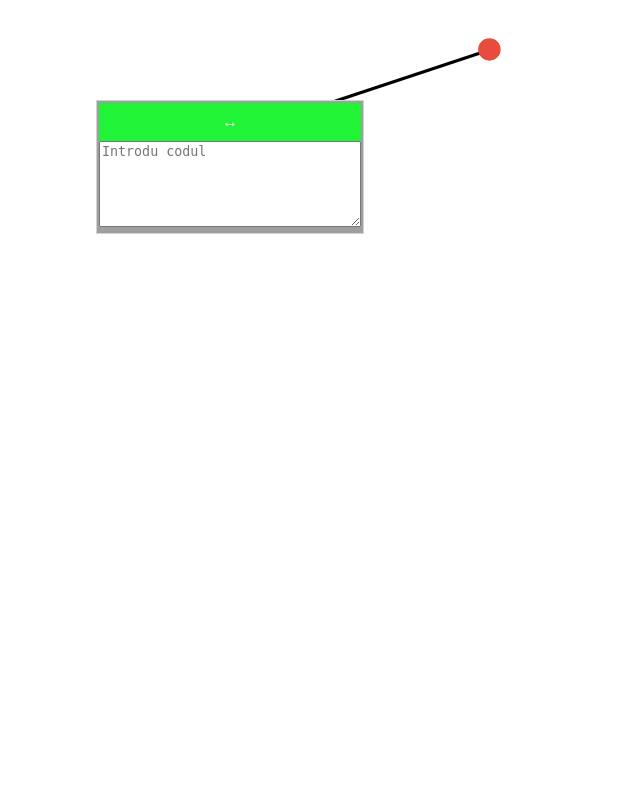
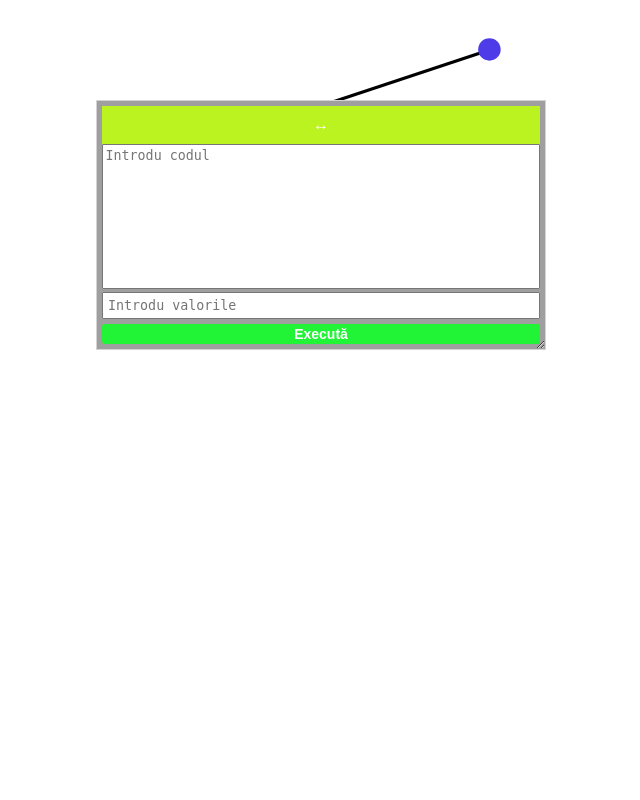
Before and after one commit to TudorVoie/recursio, a PHP site: page /cpp-server/php_test.php in a window 1280 px wide. Shown: the whole page, without its empty margins (4-644 px from the left). Run offline with PHP 8.4, Linux system fonts and the light colour scheme.

Commit message:
NewDesign

```diff
--- a/cpp-server/Animation.js
+++ b/cpp-server/Animation.js
@@ -1,22 +1,21 @@
-// Start the animation
+// Start the animation after everything is loaded
 window.onload = function () {
-  // Start the animation ONLY after everything is loaded
   Animarea_Liniilor();
 };
+
 async function Animarea_Liniilor() {
   let ult_poz_x = drawing_x[0][0];
   let ult_poz_y = drawing_y[0][0];
-  let poz_x;
-  let poz_y;
+  let poz_x, poz_y;
   let i = 0;
   progresare_cnt--;
   anime[0][0] = 1;
   let ver_descrestere = 0;
   let j;
 
-  // Show first circle and wait for its animation to complete
+  // Show first circle and wait
   await show(0, 0);
-  await new Promise((resolve) => setTimeout(resolve, 50)); // tiny post-animation wait
+  await new Promise((resolve) => setTimeout(resolve, 50));
 
   for (let k = 0; k < progresare_cnt; k++) {
     if (progresare[k] == 1) {
@@ -33,8 +32,8 @@ async function Animarea_Liniilor() {
       else verificare = 0;
 
       while (verificare == 1) {
-        if (anime[i][j] == -1) (verificare = 1), j++;
-        else if (anime[i][j] >= matrice_comparatie[i][j]) (verificare = 1), j++;
+        if (anime[i][j] == -1) j++;
+        else if (anime[i][j] >= matrice_comparatie[i][j]) j++;
         else verificare = 0;
       }
 
@@ -42,13 +41,9 @@ async function Animarea_Liniilor() {
       poz_x = drawing_x[i][j];
       poz_y = drawing_y[i][j];
 
-      // wait for line animation
       await animateLineWithEvent(ult_poz_x, ult_poz_y, poz_x, poz_y);
 
-      // show circle (starts animation)
       await show(i, j);
-
-      // ✅ tiny wait AFTER circle animation before continuing
       await new Promise((resolve) => setTimeout(resolve, 50));
 
       ult_poz_x = poz_x;
@@ -63,8 +58,8 @@ async function Animarea_Liniilor() {
       else verificare = 0;
 
       while (verificare == 1) {
-        if (anime[i][j] == -1) (verificare = 1), j++;
-        else if (anime[i][j] >= matrice_comparatie[i][j]) (verificare = 1), j++;
+        if (anime[i][j] == -1) j++;
+        else if (anime[i][j] >= matrice_comparatie[i][j]) j++;
         else verificare = 0;
       }
 
@@ -75,19 +70,18 @@ async function Animarea_Liniilor() {
   }
 }
 
-/* 🔧 Show circle function (async) */
+/* 🔧 Show circle function (SVG-compatible) */
 async function show(i, j) {
   const circle = document.getElementById(`circle-${i}-${j}`);
   if (!circle) return;
 
-  // add .show to trigger smooth shade + pop
   circle.classList.add("show");
 
-  // optional: wait for circle's CSS transition duration (~0.3s)
+  // Wait for CSS transition (~0.3s)
   await new Promise((resolve) => setTimeout(resolve, 300));
 }
 
-/// Animate line
+/* 🔧 Animate line inside SVG */
 function animateLineWithEvent(ult_poz_x, ult_poz_y, poz_x, poz_y) {
   return new Promise((resolve) => {
     const xs = [ult_poz_x, poz_x];
@@ -95,7 +89,7 @@ function animateLineWithEvent(ult_poz_x, ult_poz_y, poz_x, poz_y) {
 
     const line = document.createElementNS(
       "http://www.w3.org/2000/svg",
-      "polyline"
+      "polyline",
     );
     const pointsString = xs.map((x, i) => `${x},${ys[i]}`).join(" ");
     line.setAttribute("points", pointsString);
@@ -110,7 +104,8 @@ function animateLineWithEvent(ult_poz_x, ult_poz_y, poz_x, poz_y) {
     line.style.strokeDasharray = length;
     line.style.strokeDashoffset = length;
 
-    line.getBoundingClientRect(); // force style
+    // force rendering
+    line.getBoundingClientRect();
 
     line.style.transition = "stroke-dashoffset 0.5s linear";
     line.style.strokeDashoffset = 0;
--- a/cpp-server/css_design.css
+++ b/cpp-server/css_design.css
@@ -28,7 +28,7 @@
 /* When line reaches circle */
 .circle_div.show,
 .last_circle_div.show {
-  background-color: #e74c3c; /* smooth transition to red */
+  background-color: #4d3ce7; /* smooth transition to red */
   transform: scale(1.5); /* optional subtle pop */
 }
 
@@ -75,7 +75,9 @@ body {
 #myDiv {
   opacity: 0;
   transform: translateY(10px);
-  transition: opacity 0.5s ease, transform 0.5s ease;
+  transition:
+    opacity 0.5s ease,
+    transform 0.5s ease;
   position: relative;
   z-index: 10;
 }
@@ -86,24 +88,84 @@ body {
 }
 #dragBox {
   position: absolute;
+  text-align: center;
   z-index: 9;
   background-color: #9f9f9f;
-  text-align: center;
   border: 1px solid #d3d3d3;
   top: 100px;
   left: 100px;
-  padding: 2px;
+  padding: 5px; /* space inside box so textareas don't touch edges */
+
+  width: 20vw;
+  min-width: 450px;
+  min-height: 250px;
+
+  display: flex;
+  flex-direction: column;
+
+  resize: both;
+  overflow: hidden; /* allow flex children to control sizing */
+  box-sizing: border-box;
 }
 
 #dragBoxHeader {
   padding: 10px;
   cursor: move;
-  background-color: #21f336;
+  background-color: #bbf321;
   color: #fff;
+  flex: 0 0 auto; /* fixed header */
 }
+
+/* container for the textareas */
+.text_div {
+  display: flex;
+  flex-direction: column;
+  flex: 1 1 auto; /* fills remaining space under header */
+  gap: 2.5px; /* space between textareas */
+  min-height: 0; /* critical for shrinking in flexbox */
+}
+
+/* TOP textarea */
 .code_input_field {
-  height: 30vh;
-  width: 20vh;
-  min-width: 200px; /* cannot shrink below 200px */
-  min-height: 80px; /* cannot shrink below 80px */
+  flex: 9 1 0; /* 90% of .text_div height */
+  width: 100%;
+  resize: none;
+  padding: 2.5px; /* inner padding so text doesn’t touch edges */
+  box-sizing: border-box;
+  min-height: 0; /* allows flex to shrink properly */
 }
+
+/* BOTTOM textarea */
+.value_input_field {
+  flex: 1 1 0; /* 10% of .text_div height */
+  width: 100%;
+  resize: none;
+  padding: 5px;
+  box-sizing: border-box;
+  min-height: 0;
+}
+#executeButton {
+  width: 100%; /* spans full width of the box */
+  padding: 2px 0; /* very small vertical padding */
+  background-color: #21f336; /* match header */
+  color: #fff;
+  border: none;
+  border-radius: 3px; /* slightly rounded */
+  cursor: pointer;
+  font-size: 14px; /* smaller font */
+  font-weight: bold;
+  text-align: center;
+  transition:
+    background-color 0.2s,
+    transform 0.1s;
+  box-sizing: border-box; /* ensure padding doesn’t overflow */
+  margin-top: 5px; /* small space from textareas */
+}
+
+#executeButton:hover {
+  background-color: #1acc2e; /* hover effect */
+}
+
+#executeButton:active {
+  transform: scale(0.97); /* press effect */
+}
--- a/cpp-server/js_generation.js
+++ b/cpp-server/js_generation.js
@@ -8,7 +8,7 @@ let anime = Array.from({ length: rows2 }, () => Array(cols2).fill(0));
 let drawing_x = Array.from({ length: rows2 }, () => Array(cols2).fill(0));
 let drawing_y = Array.from({ length: rows2 }, () => Array(cols2).fill(0));
 let matrice_comparatie = Array.from({ length: rows2 }, () =>
-  Array(cols2).fill(0)
+  Array(cols2).fill(0),
 );
 const container = document.getElementById("container");
 const width = container.clientWidth;
@@ -120,16 +120,22 @@ function Situarea_Punctului() {
 for (let i = 0; i < rows2; i++)
   for (let j = 0; j < cols2; j++) if (matrix2[i][j] == -1) anime[i][j] = -1;
 
+const svg = document.getElementById("svg-lines"); // your SVG element
+const svgRect = svg.getBoundingClientRect();
+
 for (let i = 0; i < rows2; i++) {
   for (let j = 0; j < cols2; j++) {
     if (matrix2[i][j] != -1 && matrix2[i][j] != 0) {
       const circle_draw = document.getElementById(`circle-${i}-${j}`);
       const rect = circle_draw.getBoundingClientRect();
-      drawing_x[i][j] = rect.left + rect.width / 2;
-      drawing_y[i][j] = rect.top + rect.height / 2;
+
+      // Coordinates relative to the SVG
+      drawing_x[i][j] = rect.left - svgRect.left + rect.width / 2;
+      drawing_y[i][j] = rect.top - svgRect.top + rect.height / 2;
     }
   }
 }
+
 for (let i = 0; i < rows2; i++)
   for (let j = 0; j < cols2; j++)
     if (matrix2[i][j] == -2) matrice_comparatie[i][j] = 1;
--- a/cpp-server/php_test.php
+++ b/cpp-server/php_test.php
@@ -10,7 +10,11 @@
 <body>
     <div id="dragBox">
         <div id="dragBoxHeader">↔</div>
-        <textarea class="code_input_field" style="width: 20vw; height: 5vh;" placeholder="Introdu codul"></textarea>
+        <div class="text_div">
+            <textarea class="code_input_field" placeholder="Introdu codul"></textarea>
+            <textarea class="value_input_field" rows="1" placeholder="Introdu valorile"></textarea>
+        </div>
+        <button id="executeButton">Execută</button>
     </div>
     <div id="container" class="container67">
     </div>
```
